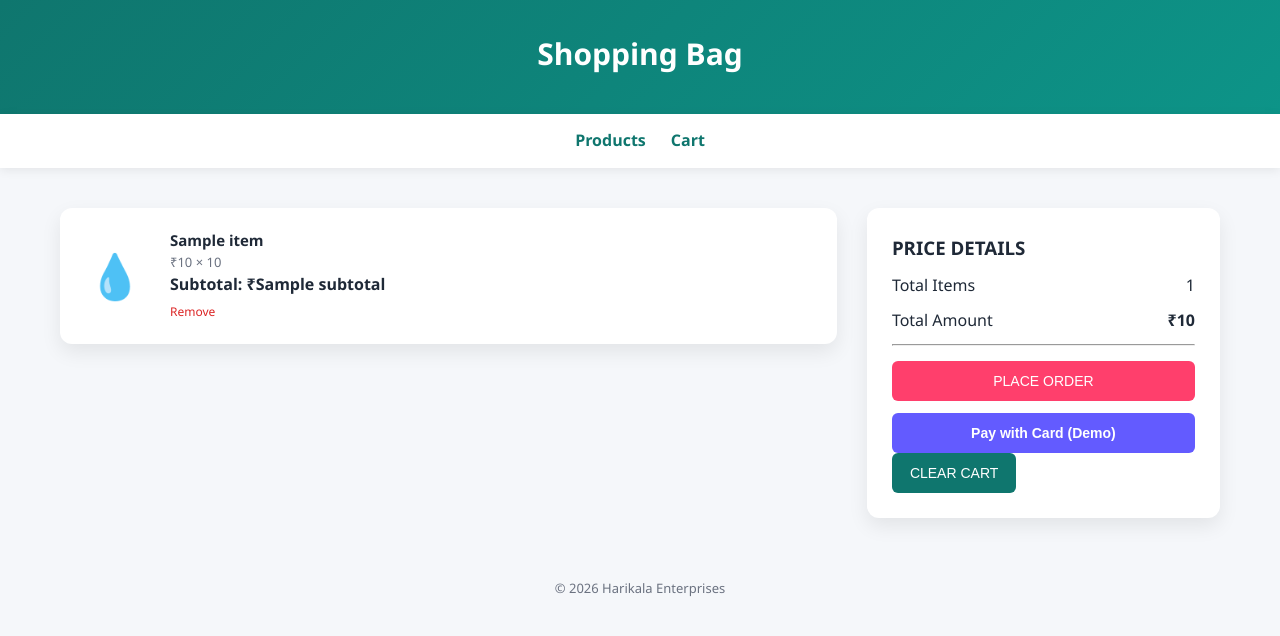
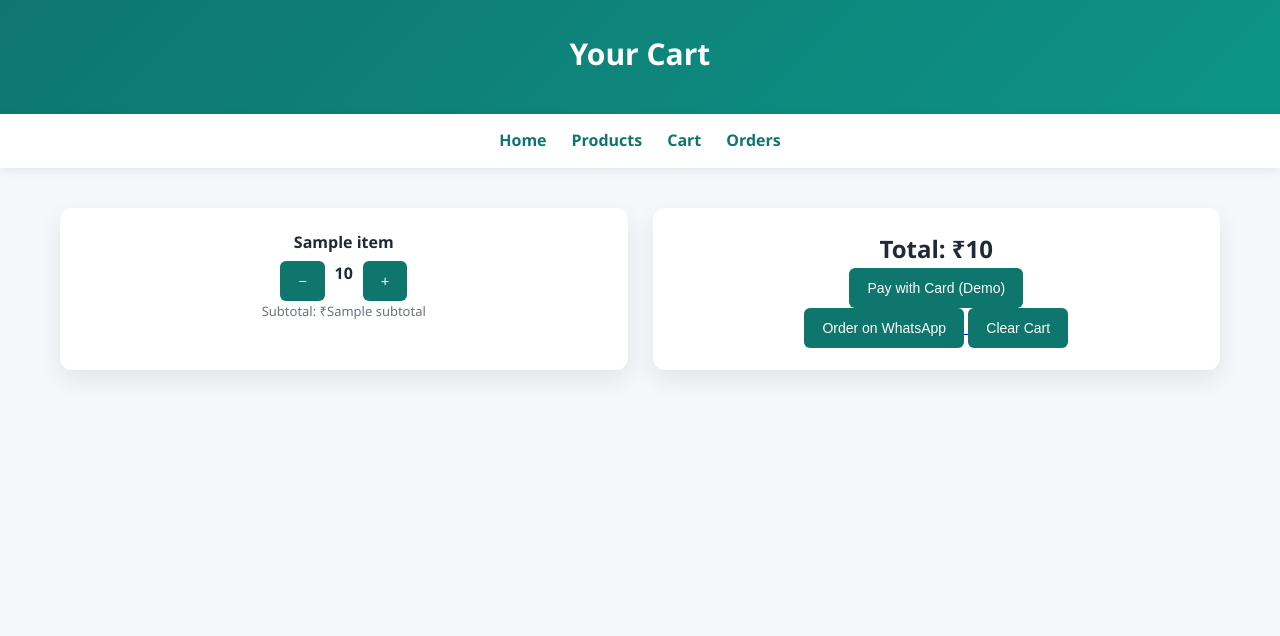
Before and after one commit to himanshubhartii/Harikala-Enterprises, a Flask app: template templates/cart.html in a window 1280 px wide. Shown: the top 636 px of the page. Run offline with Flask 3, Linux system fonts and the light colour scheme; the template is opened without the code that fills it: most values are stand-ins (such as "Sample title", 1, 10 or a date in 2020).

Commit message:
Update cart.html

```diff
--- a/templates/cart.html
+++ b/templates/cart.html
@@ -1,98 +1,64 @@
 <!DOCTYPE html>
-<html lang="en">
+<html>
 <head>
-    <meta charset="UTF-8">
-    <title>Bag | Harikala Enterprises</title>
+    <title>Cart</title>
     <link rel="stylesheet" href="/static/style.css">
 </head>
 <body>
 
-<header>
-    <h1>Shopping Bag</h1>
-</header>
+<header><h1>Your Cart</h1></header>
 
 <nav>
+    <a href="/">Home</a>
     <a href="/products">Products</a>
     <a href="/cart">Cart</a>
+    <a href="/orders">Orders</a>
 </nav>
 
 {% if cart_items %}
+<section class="products">
 
-<div class="myntra-cart">
+{% for item in cart_items %}
+<div class="card">
+    <h3>{{ item.name }}</h3>
 
-    <!-- LEFT: CART ITEMS -->
-    <div class="cart-left">
-        {% for item in cart_items %}
-        <div class="myntra-item">
-            <div class="item-img">
-                {% if "Phenyl" in item.name %}🧴{% elif "Acid" in item.name %}⚗️{% else %}💧{% endif %}
+    <div style="display:flex;justify-content:center;gap:10px;">
+        <button onclick="updateQty({{ item.id }}, 'decrease')">−</button>
+        <strong>{{ item.qty }}</strong>
+        <button onclick="updateQty({{ item.id }}, 'increase')">+</button>
     </div>
 
-            <div class="item-details">
-                <h3>{{ item.name }}</h3>
-                <p>₹{{ item.price }} × {{ item.qty }}</p>
-                <strong>Subtotal: ₹{{ item.subtotal }}</strong>
-
-                <div class="item-actions">
-                    <a href="/remove-from-cart/{{ item.id }}">Remove</a>
-                </div>
-            </div>
+    <p>Subtotal: ₹{{ item.subtotal }}</p>
 </div>
 {% endfor %}
-    </div>
 
-    <!-- RIGHT: PRICE DETAILS -->
-    <div class="cart-right">
-        <h3>PRICE DETAILS</h3>
+<div class="card">
+    <h2>Total: ₹{{ total }}</h2>
 
-        <div class="price-row">
-            <span>Total Items</span>
-            <span>{{ cart_items|length }}</span>
-        </div>
-
-        <div class="price-row">
-            <span>Total Amount</span>
-            <strong>₹{{ total }}</strong>
-        </div>
-
-        <hr>
-
-        <a href="https://wa.me/917979739916?text=
-Hello%20Harikala%20Enterprises,%0A
-I%20want%20to%20place%20this%20order:%0A
-{% for item in cart_items %}
-- {{ item.name }} × {{ item.qty }} = ₹{{ item.subtotal }}%0A
-{% endfor %}
-Total: ₹{{ total }}"
-        target="_blank">
-            <button class="place-order-btn">PLACE ORDER</button>
-            <form action="/create-checkout-session" method="POST" style="margin-top:12px;">
-    <button style="
-        width:100%;
-        background:#635bff;
-        color:white;
-        font-weight:600;
-    ">
-        Pay with Card (Demo)
-    </button>
+    <form action="/create-checkout-session" method="POST">
+        <button>Pay with Card (Demo)</button>
     </form>
 
+    <a href="https://wa.me/91XXXXXXXXXX">
+        <button>Order on WhatsApp</button>
     </a>
 
     <a href="/clear-cart">
-            <button class="clear-btn">CLEAR CART</button>
+        <button>Clear Cart</button>
     </a>
 </div>
 
-</div>
-
+</section>
 {% else %}
-<p style="text-align:center;padding:40px;">Your cart is empty</p>
+<p style="text-align:center;">Cart is empty</p>
 {% endif %}
 
-<footer>
-    © 2026 Harikala Enterprises
-</footer>
+<script>
+function updateQty(id, action) {
+    fetch(`/api/update-cart/${id}/${action}`, { method: "POST" })
+    .then(() => location.reload());
+}
+</script>
 
 </body>
 </html>
```
Lines whose indentation alone changed are shown as unchanged.
